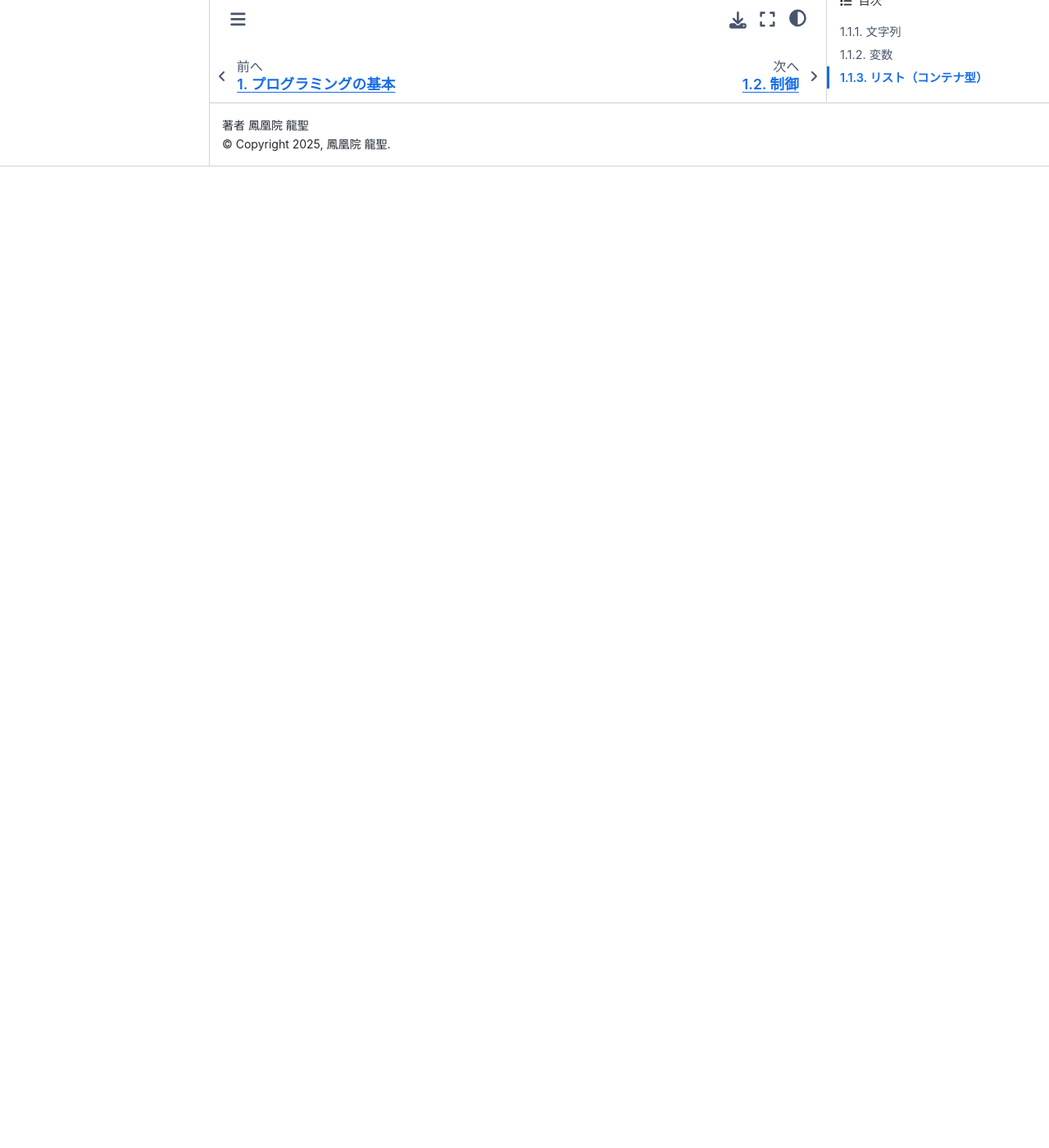
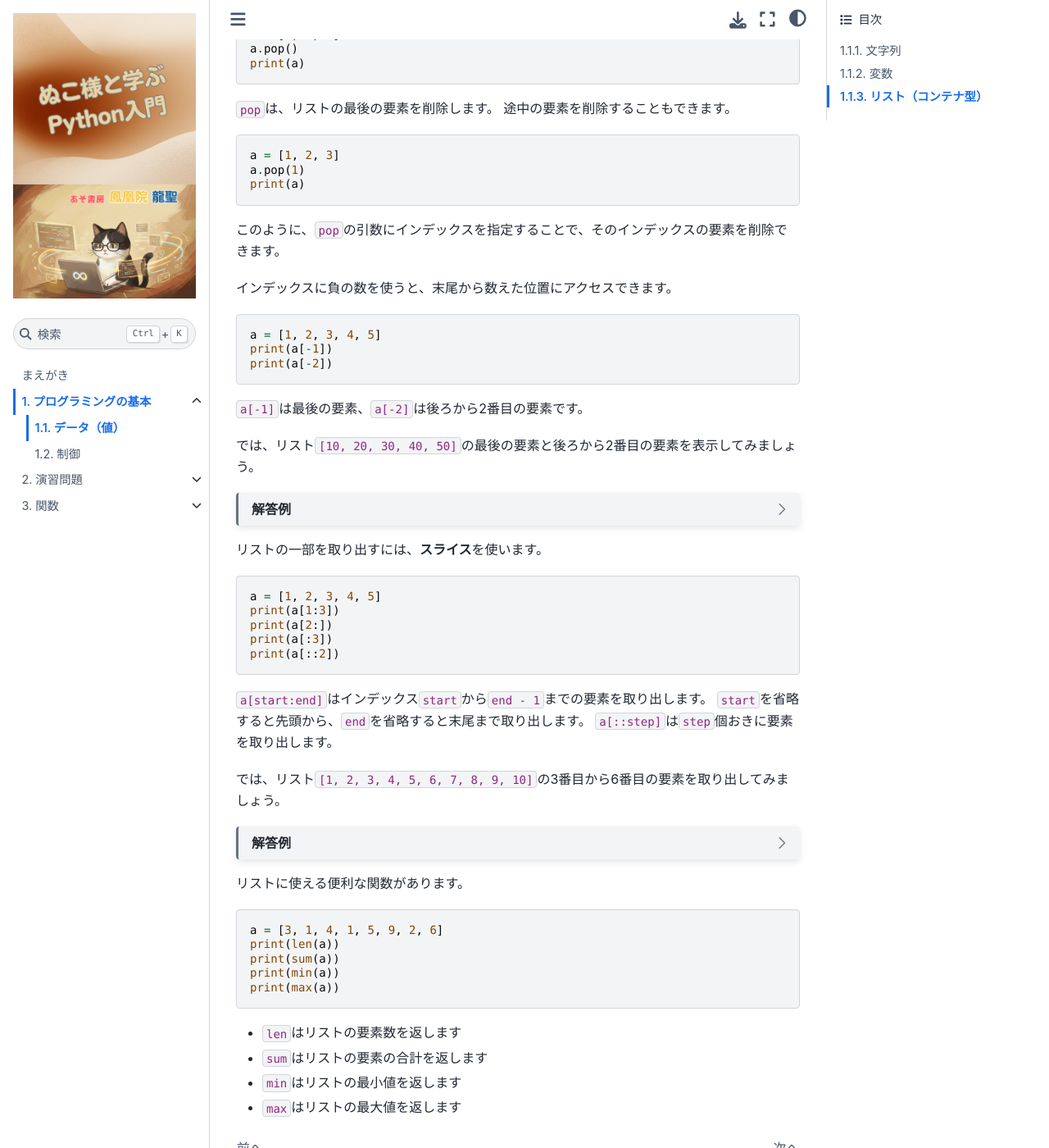
Before and after one commit to matt76k/beginners-py, a Jupyter Book: the page built from book/chapter01/data.md, in a window 1280 px wide and 1400 px high, scrolled down 5679 px. Shown: the whole window at 82% size. Built offline with Jupyter Book 1.0.4 settings and Sphinx 7.4.7 and the Sphinx Book theme 1.1.4, drawn with Linux system fonts in a browser that asks for light colours; comment, search, counter and statistics services are not loaded; before the commit the page ends 5882 px from its top, so only the background shows below that; some of the changed text lies outside the part shown.

Commit message:
chapter01にf文字列・論理演算子・内包表記などの説明を追加

`````diff
--- a/book/chapter01/data.md
+++ b/book/chapter01/data.md
@@ -205,6 +205,27 @@ print(type(a))
 `type`は、値の型を確認する関数でしたね。
 このように、変数の型を確認することもできます。
 
+変数の値を文字列の中に埋め込むには、**f文字列**を使います。
+文字列の前に`f`をつけ、`{}`の中に変数名を書きます。
+
+```python
+name = "Python"
+age = 30
+print(f"{name}を{age}年学んでいます")
+```
+
+では、名前と好きな食べ物を変数に代入して、f文字列で表示してみましょう。
+
+````{dropdown} 解答例
+
+```python
+name = "太郎"
+food = "カレー"
+print(f"私の名前は{name}で、好きな食べ物は{food}です")
+```
+
+````
+
 ## リスト（コンテナ型）
 
 リストは、値を複数保存するコンテナ型になります。
@@ -337,3 +358,65 @@ print(a)
 ```
 
 このように、`pop`の引数にインデックスを指定することで、そのインデックスの要素を削除できます。
+
+インデックスに負の数を使うと、末尾から数えた位置にアクセスできます。
+
+```python
+a = [1, 2, 3, 4, 5]
+print(a[-1])
+print(a[-2])
+```
+
+`a[-1]`は最後の要素、`a[-2]`は後ろから2番目の要素です。
+
+では、リスト`[10, 20, 30, 40, 50]`の最後の要素と後ろから2番目の要素を表示してみましょう。
+
+````{dropdown} 解答例
+
+```python
+a = [10, 20, 30, 40, 50]
+print(a[-1])
+print(a[-2])
+```
+
+````
+
+リストの一部を取り出すには、**スライス**を使います。
+
+```python
+a = [1, 2, 3, 4, 5]
+print(a[1:3])
+print(a[2:])
+print(a[:3])
+print(a[::2])
+```
+
+`a[start:end]`はインデックス`start`から`end - 1`までの要素を取り出します。
+`start`を省略すると先頭から、`end`を省略すると末尾まで取り出します。
+`a[::step]`は`step`個おきに要素を取り出します。
+
+では、リスト`[1, 2, 3, 4, 5, 6, 7, 8, 9, 10]`の3番目から6番目の要素を取り出してみましょう。
+
+````{dropdown} 解答例
+
+```python
+a = [1, 2, 3, 4, 5, 6, 7, 8, 9, 10]
+print(a[2:6])
+```
+
+````
+
+リストに使える便利な関数があります。
+
+```python
+a = [3, 1, 4, 1, 5, 9, 2, 6]
+print(len(a))
+print(sum(a))
+print(min(a))
+print(max(a))
+```
+
+- `len`はリストの要素数を返します
+- `sum`はリストの要素の合計を返します
+- `min`はリストの最小値を返します
+- `max`はリストの最大値を返します
`````
Also changed, not shown: book/chapter01/flow.md (+52 -6 lines).
